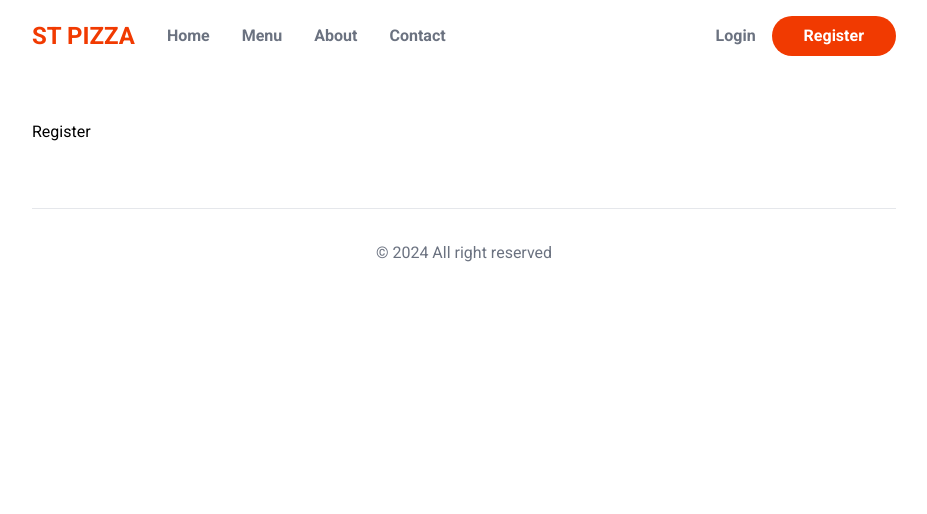
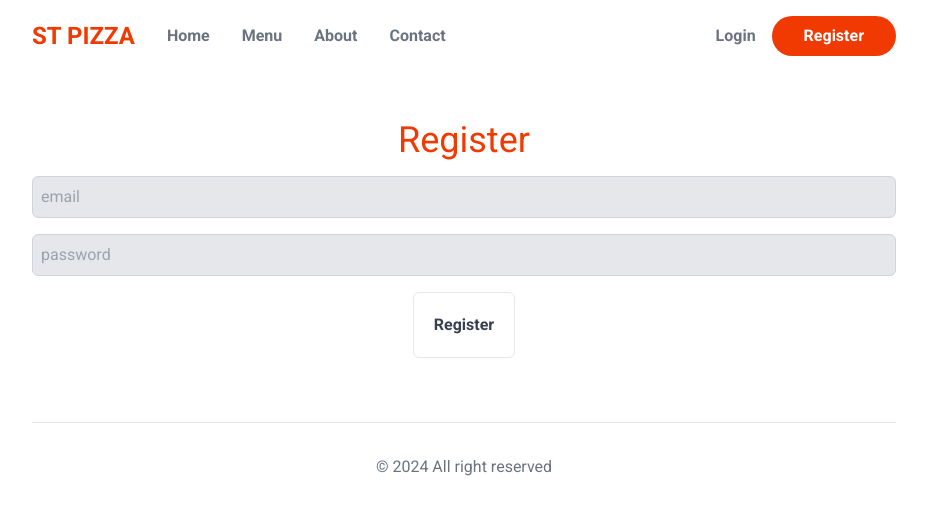
Before and after one commit to AlaaHamdyMohammadi/Food-Ordering-App, a Next.js app: page /register in a window 1280 px wide. Shown: the top 514 px of the page, without its empty margins (176-1103 px from the left). Built offline with nearby package versions, Linux system fonts and the light colour scheme.

Commit message:
Authentication

```diff
--- a/src/app/globals.css
+++ b/src/app/globals.css
@@ -6,3 +6,16 @@ section.hero{
     @apply grid;
     grid-template-columns: .4fr .6fr;
 }
+
+input[type="email"], input[type="password"], input[type="text"]{
+    @apply border p-2 border-gray-300 bg-gray-200;
+    @apply block w-full my-4 rounded-md focus:outline-none;
+}
+
+button{
+    @apply block mx-auto text-gray-700 font-semibold;
+    @apply  border border-gray-200 hover:bg-gray-200 rounded-md p-5;
+}
+button[type="submit"], .submit{
+
+}
--- a/src/app/register/page.jsx
+++ b/src/app/register/page.jsx
@@ -1,9 +1,14 @@
 function RegisterPage() {
     return (
-        <div>
-           Register
-        </div>
-    )
+      <section>
+        <h1 className="text-center text-primary text-4xl"> Register</h1>
+        <form>
+            <input type="email" placeholder="email" />
+            <input type="password" placeholder="password" />
+            <button type="submit">Register</button>
+            </form>
+      </section>
+    );
 }
 
 export default RegisterPage
--- a/src/components/Layout/Header.jsx
+++ b/src/components/Layout/Header.jsx
@@ -7,7 +7,7 @@ function Header() {
       <Link href="/" className="text-primary font-semibold text-2xl">
         ST PIZZA
       </Link>
-          <Link href={""}>Home</Link>
+          <Link href={"/"}>Home</Link>
           <Link href={""}>Menu</Link>
           <Link href={""}>About</Link>
           <Link href={""}>Contact</Link>
```
